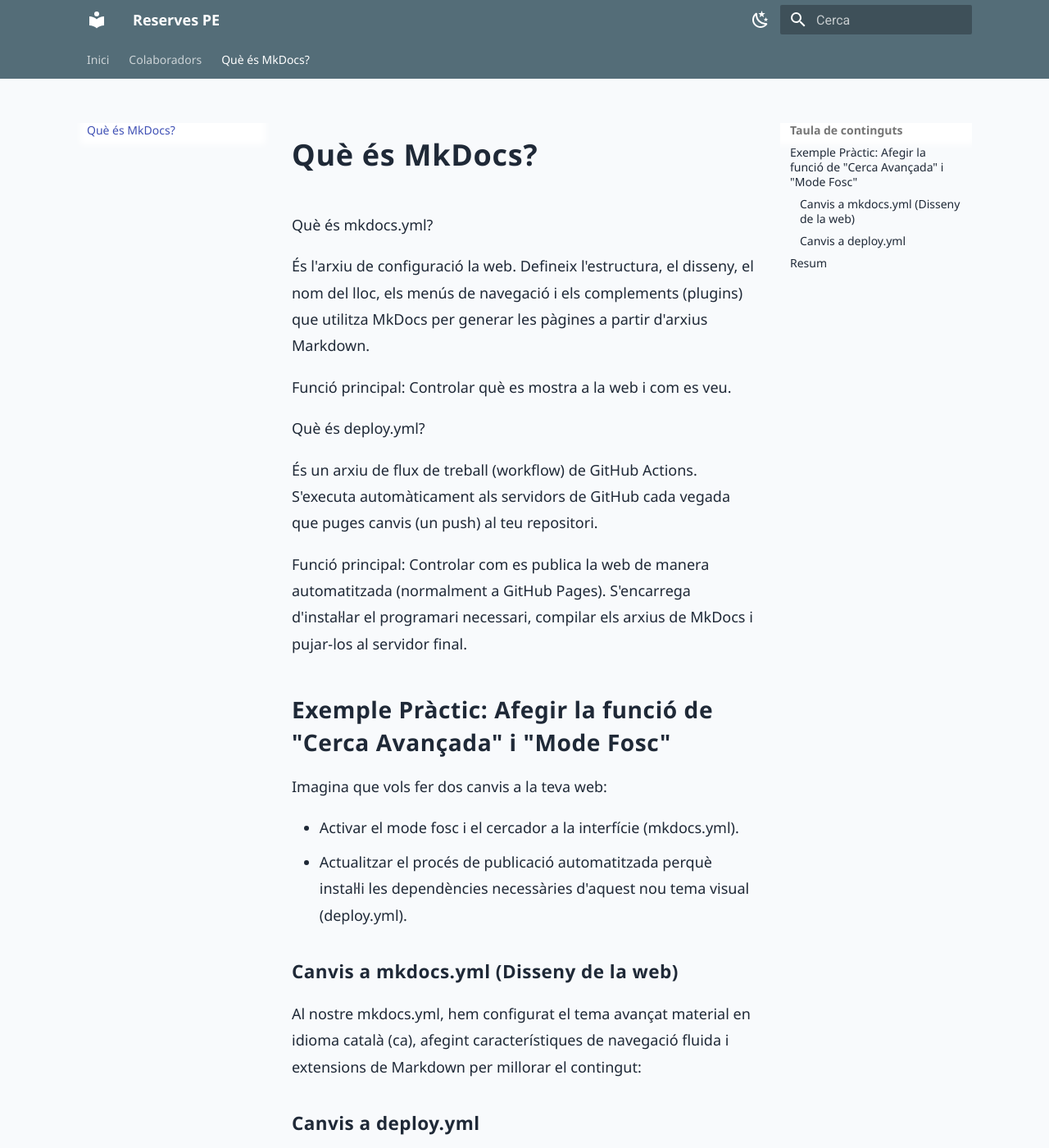
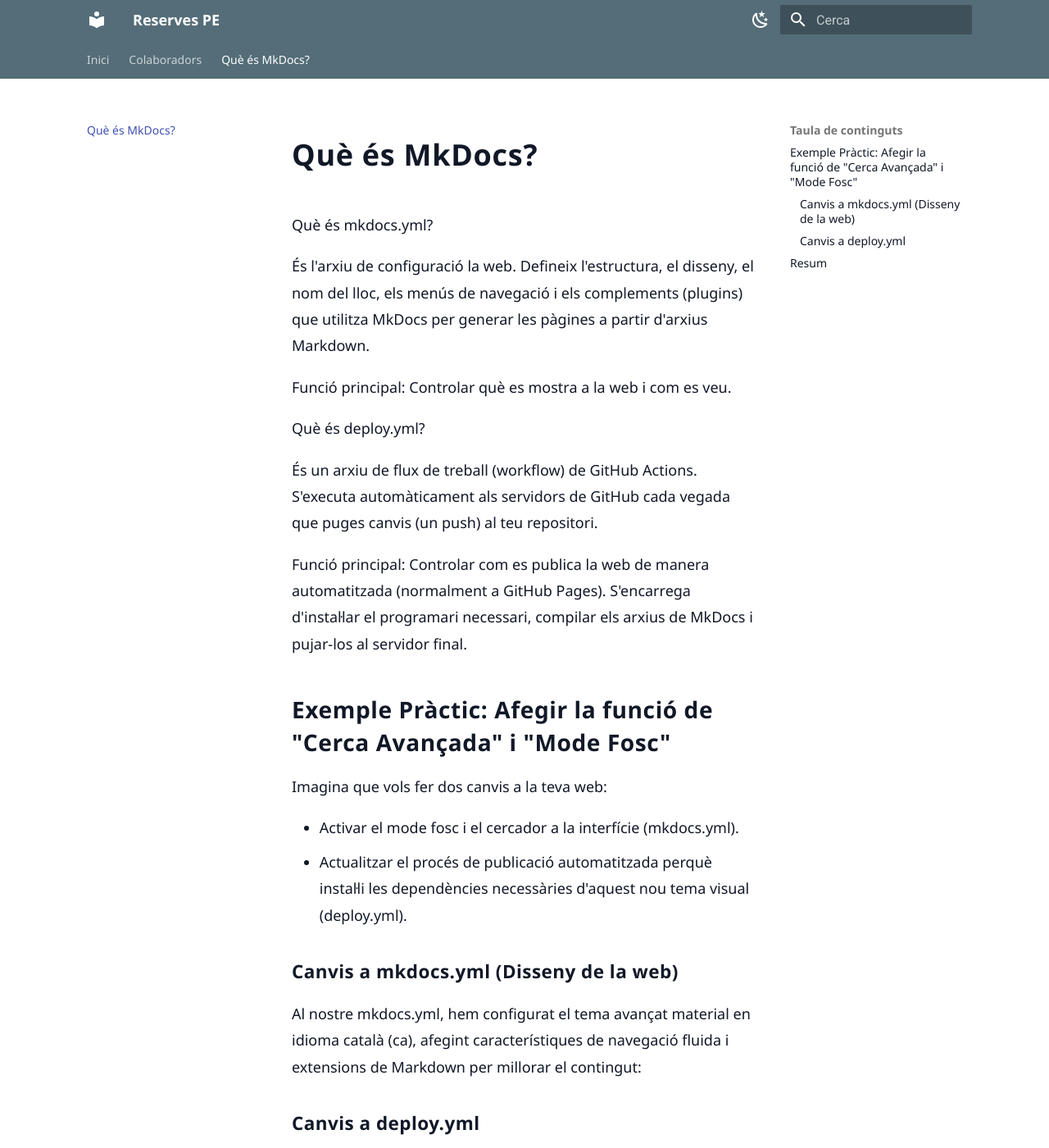
Before and after one commit to burguenopablo7-sketch/reserves-pe, an MkDocs documentation site: the page built from docs/que-es-mkdocs.md, in a window 1280 px wide and 1400 px high. Shown: the whole window at 82% size. Built offline with MkDocs 1.6.1 and Material for MkDocs 9.7.7, drawn with Linux system fonts in a browser that asks for light colours.

Commit message:
Revertir los estilos personalizados del modo oscuro para que el tema Material vuelva a fondo blanco/negro y el botón funcione correctamente

```diff
--- a/docs/css/extra.css
+++ b/docs/css/extra.css
@@ -1,21 +1,17 @@
 :root {
-  --md-primary-fg-color: #1f4e79;
-  --md-accent-fg-color: #00a6d6;
-  --md-default-bg-color: #f8fafc;
-  --md-typeset-color: #1f2937;
-  --reserves-bg: #f8fafc;
-  --reserves-text: #1f2937;
+  --reserves-bg: #ffffff;
+  --reserves-text: #111827;
   --reserves-card-bg: #ffffff;
+  --reserves-border: rgba(15, 23, 42, 0.12);
   --reserves-muted: #475569;
-  --reserves-border: rgba(148, 163, 184, 0.35);
 }
 
 [data-md-color-scheme="slate"] {
   --reserves-bg: #0f172a;
-  --reserves-text: #e2e8f0;
+  --reserves-text: #f8fafc;
   --reserves-card-bg: #111827;
+  --reserves-border: rgba(148, 163, 184, 0.25);
   --reserves-muted: #cbd5e1;
-  --reserves-border: rgba(148, 163, 184, 0.25);
 }
 
 body {
@@ -51,7 +47,6 @@ body {
 .md-typeset li,
 .md-typeset td,
 .md-typeset th,
-.md-typeset a,
 .md-typeset strong,
 .md-typeset em {
   color: var(--reserves-text);
@@ -96,10 +91,6 @@ body {
   border-radius: 0 10px 10px 0;
 }
 
-.md-typeset code {
-  border-radius: 6px;
-}
-
 [align="center"] {
   text-align: center;
 }
```
